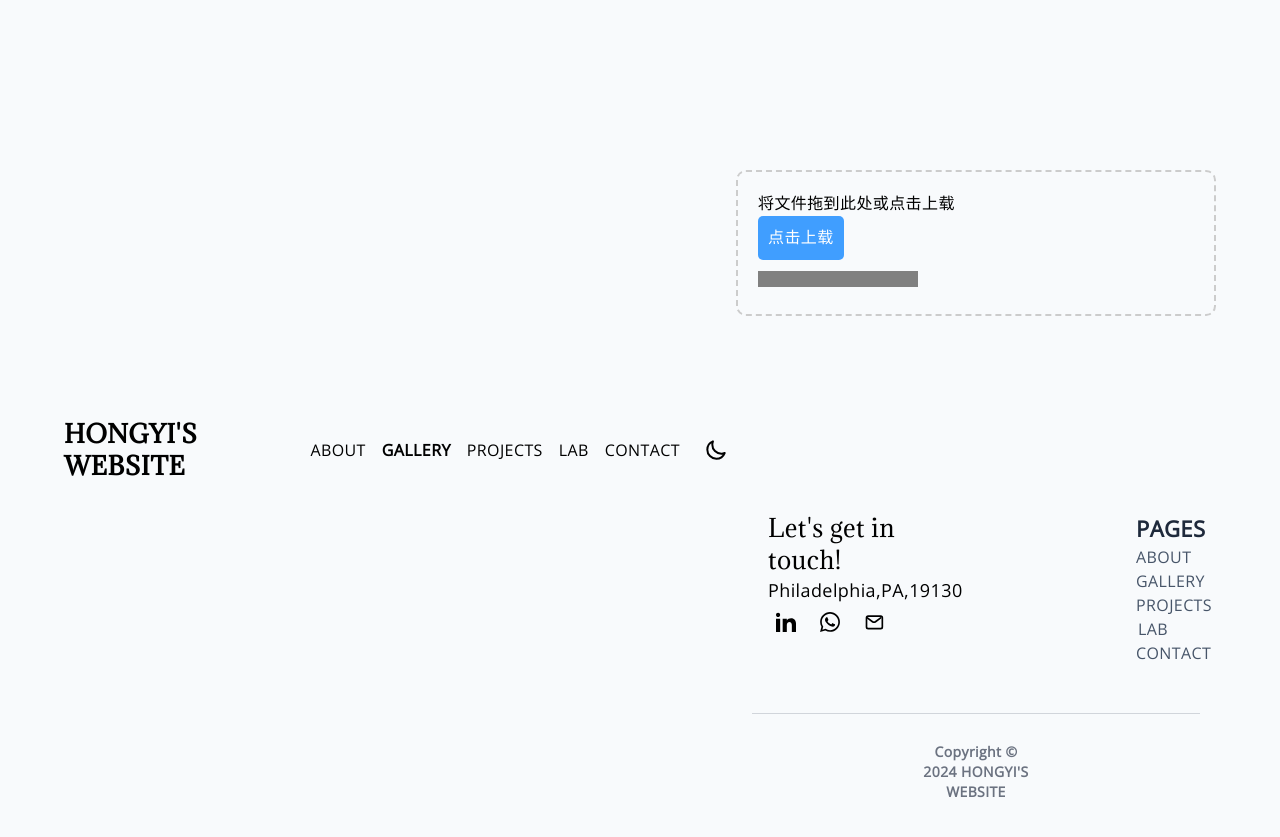
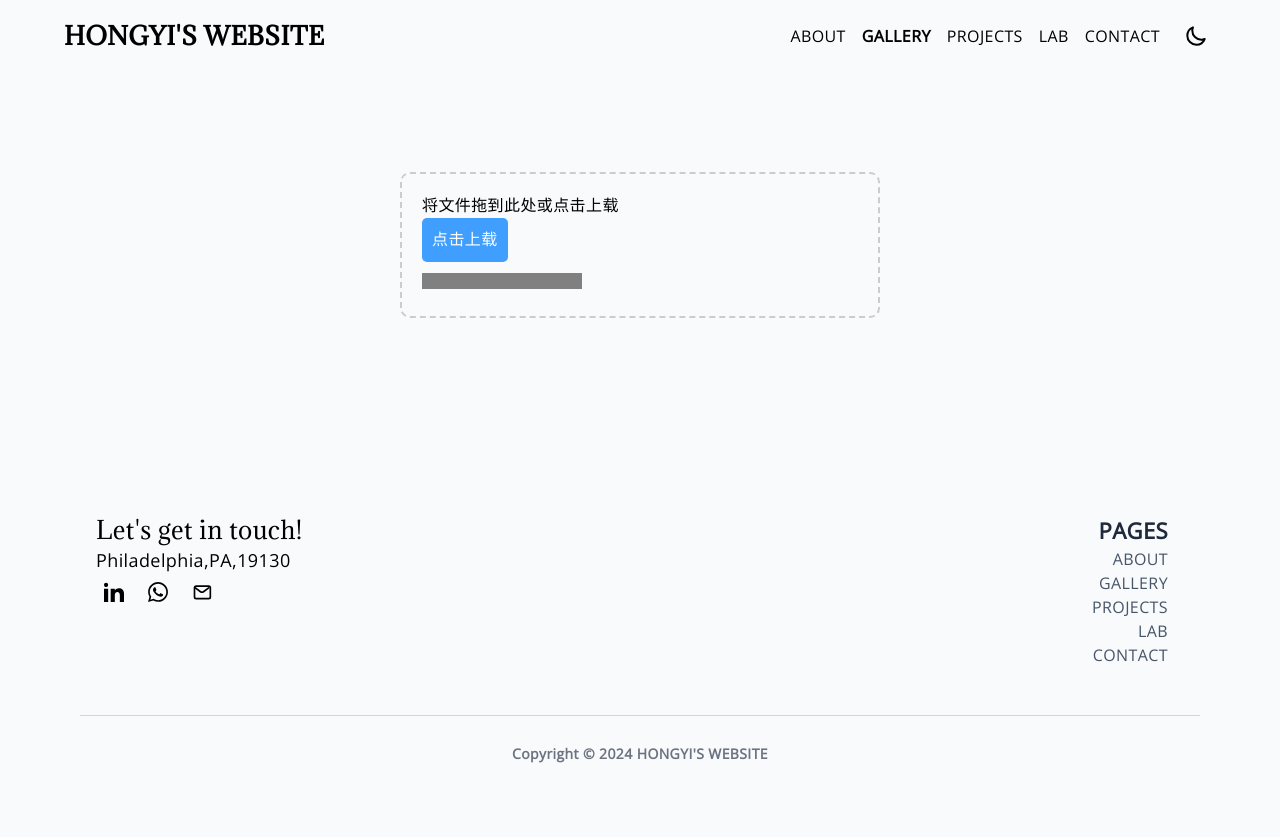
Before and after one commit to Alfie2987/Alfie2987.github.io, a Jekyll site: the page built from gallery.md, in a window 1280 px wide. Shown: the top 837 px of the page. Built offline with Jekyll 4.4.1, drawn with Linux system fonts in a browser that asks for light colours.

Commit message:
Update gallery.html

```diff
--- a/_layouts/gallery.html
+++ b/_layouts/gallery.html
@@ -3,14 +3,6 @@ layout: base
 ---
 
   <style>
-    body {
-        padding: 0;
-        margin: 0;
-        height: 100vh;
-        display: flex;
-        justify-content: center;
-        align-items: center;
-    }
     #drop-area {
         border: 2px dashed #ccc;
         border-radius: 10px;
```
